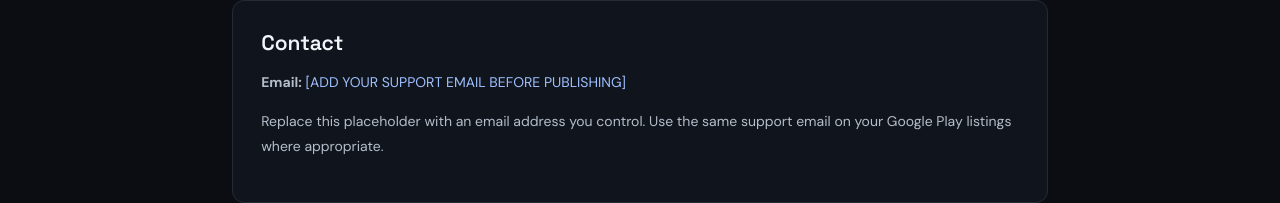
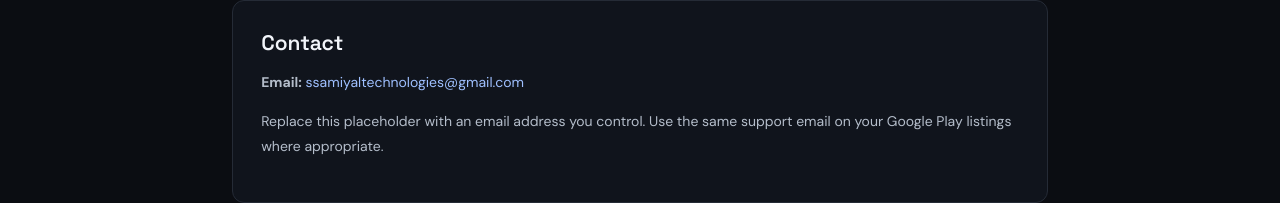
Before and after one commit to ssamiyaltechnologies-dev/samiyal, a plain HTML site: page support.html in a window 1280 px wide. Shown: the part 567-770 px from the top of the page. Drawn offline with Linux system fonts and the light colour scheme.

Commit message:
Update support.html

```diff
--- a/support.html
+++ b/support.html
@@ -5,7 +5,7 @@
 <main class="page-main">
 <div class="eyebrow">SAMIYAL / HELP</div><h1>We're here to help.</h1><p class="lead">For questions, feedback, or help with a SAMIYAL app, contact us using the email address you configure below.</p>
 <div class="content-panel"><h2>App support</h2><p>When requesting support, please include the app name, your device model, Android version, and a brief description of the issue. Do not include passwords, payment card details, or other sensitive information.</p></div>
-<div class="content-panel"><h2>Contact</h2><p><strong>Email:</strong> <span class="email-placeholder">[ADD YOUR SUPPORT EMAIL BEFORE PUBLISHING]</span></p><p>Replace this placeholder with an email address you control. Use the same support email on your Google Play listings where appropriate.</p></div>
+<div class="content-panel"><h2>Contact</h2><p><strong>Email:</strong> <span class="email-placeholder">ssamiyaltechnologies@gmail.com</span></p><p>Replace this placeholder with an email address you control. Use the same support email on your Google Play listings where appropriate.</p></div>
 <div class="content-panel"><h2>Response times</h2><p>We aim to review support requests and respond as soon as reasonably possible.</p></div>
 </main>
 <footer class="site-footer"><a class="brand" href="index.html"><span class="brand-mark">S</span><span>SAMIYAL</span></a><span class="copyright">© 2026 SAMIYAL. All rights reserved.</span><div class="footer-links"><a href="privacy.html">Privacy Policy</a><a href="support.html">Support</a></div></footer>
```
